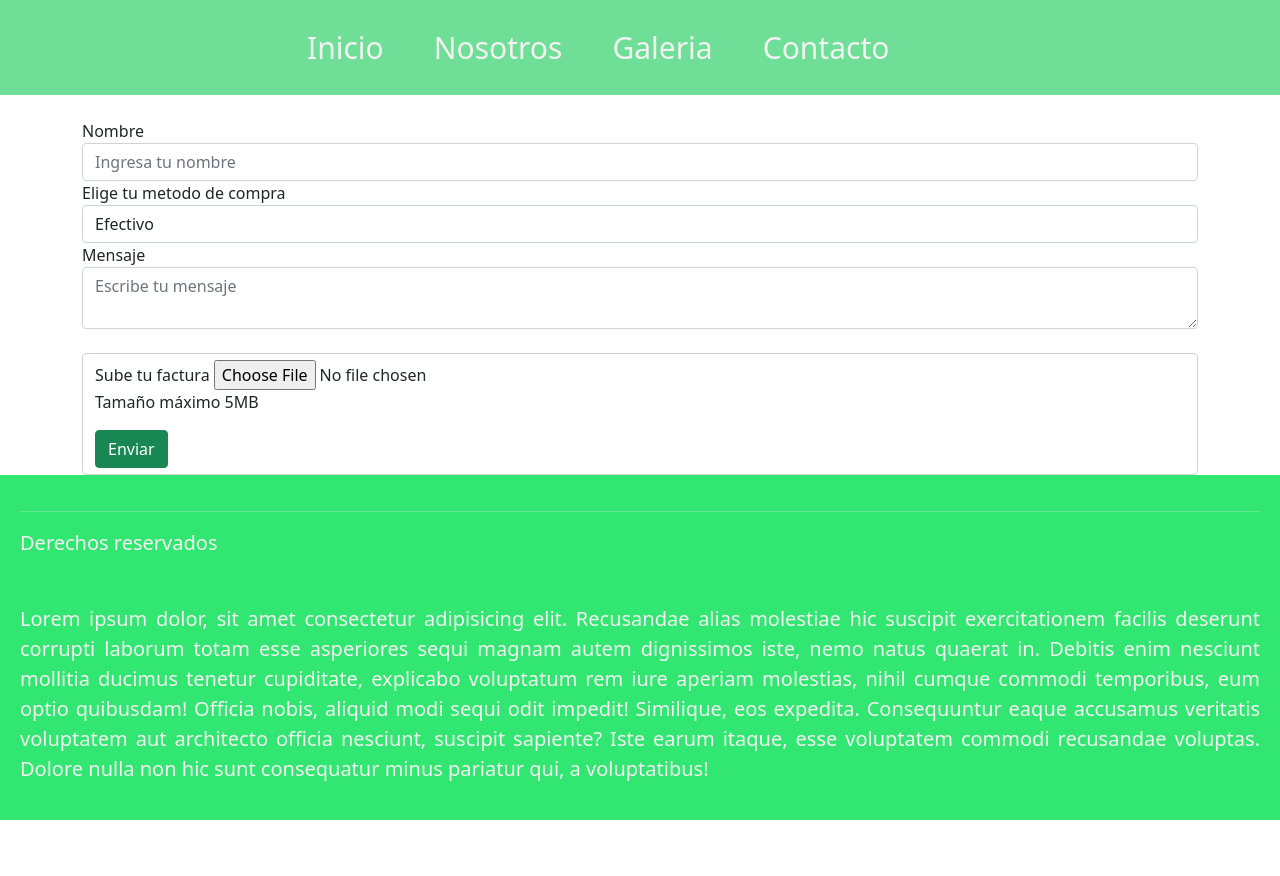
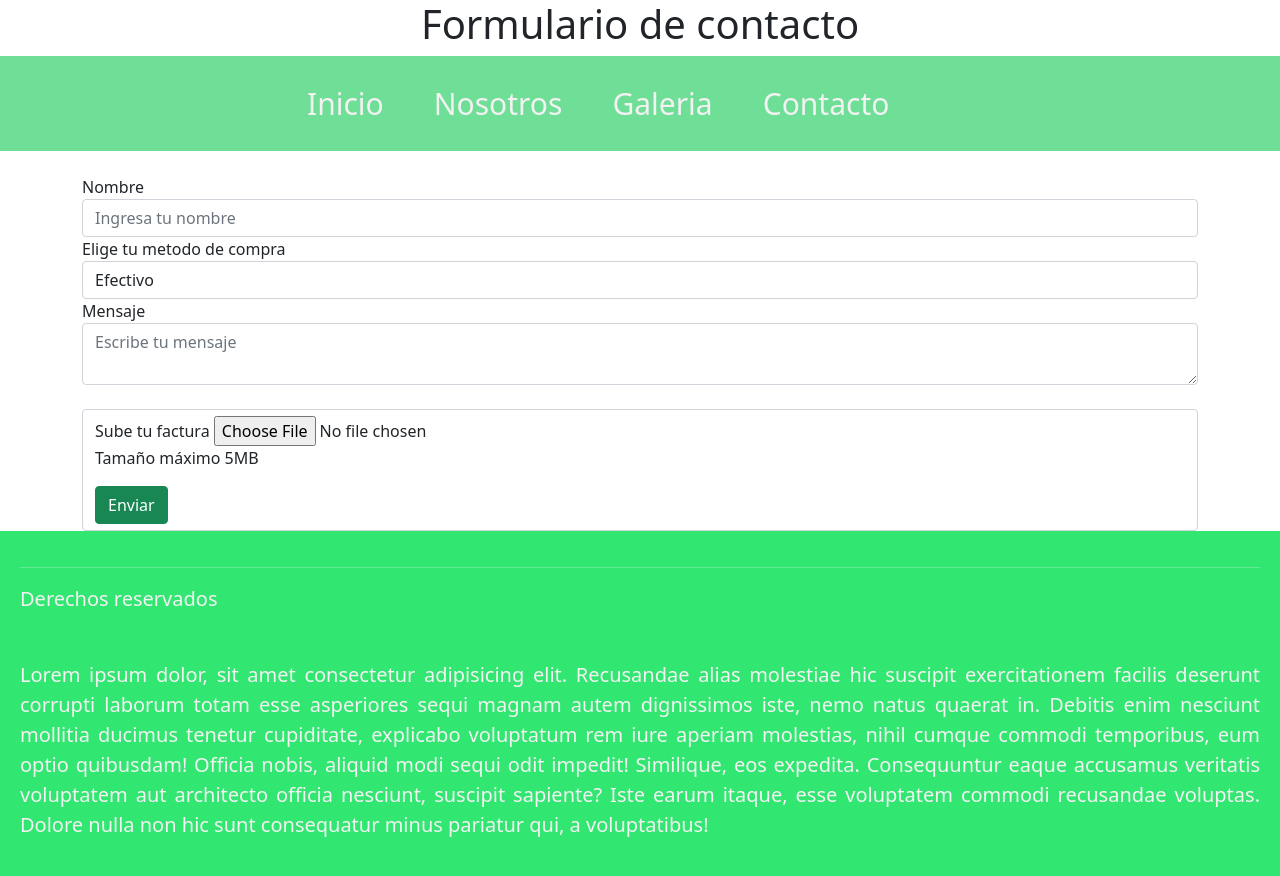
Before and after one commit to GioCorona/paginatest, a plain HTML site: page Contacto.html in a window 1280 px wide. Before the commit the page ends 820 px from the top, so only its background shows below. Drawn offline with nearby package versions, Linux system fonts and the light colour scheme.

Commit message:
modifique contacto

```diff
--- a/Contacto.html
+++ b/Contacto.html
@@ -9,6 +9,7 @@
     <title>Contacto</title>
 </head>
 <body>
+    <h1>Formulario de contacto</h1>
     <nav>
         <ul>
             <li><a href="index.html" class="menu">Inicio</a></li>
```
